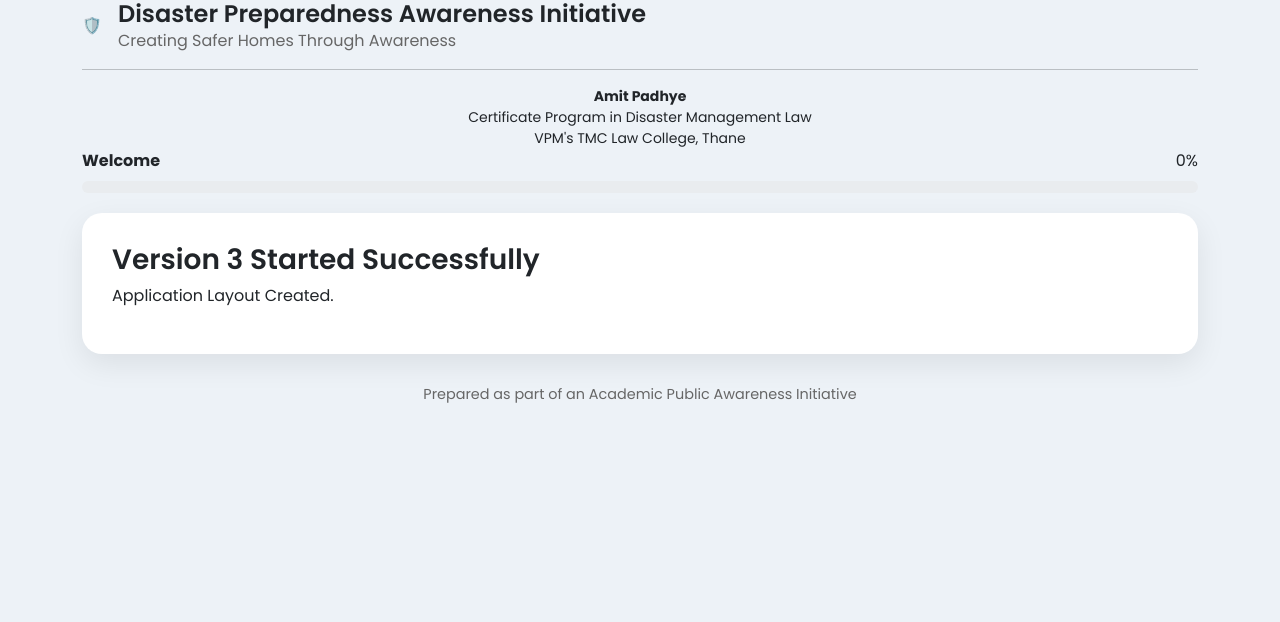
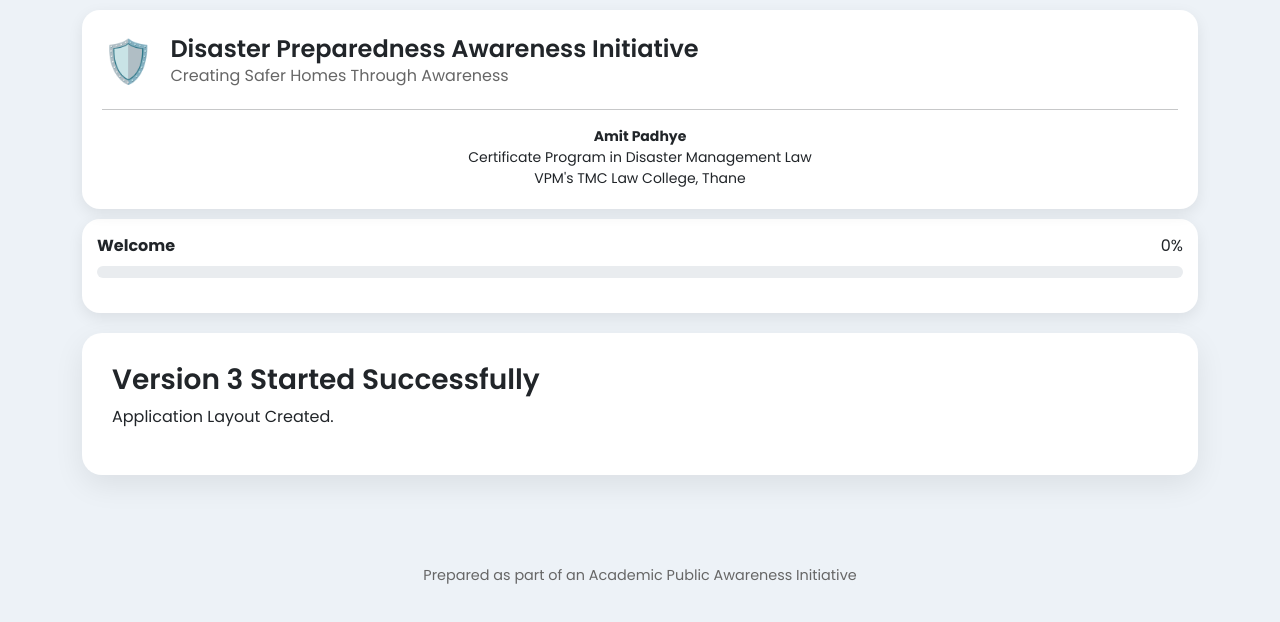
Before and after one commit to amitpadhye1977/disaster-awareness, a plain HTML site: page index.html in a window 1280 px wide. Drawn offline with nearby package versions, Linux system fonts and the light colour scheme.

Commit message:
Update style.css

```diff
--- a/css/style.css
+++ b/css/style.css
@@ -360,3 +360,70 @@ h5{
     }
 
 }
+/* Sticky Header */
+
+.header-wrapper{
+
+position:sticky;
+
+top:0;
+
+z-index:999;
+
+background:#edf2f7;
+
+padding-top:10px;
+
+}
+
+.progress-wrapper{
+
+position:sticky;
+
+top:175px;
+
+z-index:998;
+
+background:#edf2f7;
+
+}
+
+.header-card{
+
+background:white;
+
+padding:20px;
+
+border-radius:18px;
+
+box-shadow:0 5px 15px rgba(0,0,0,.08);
+
+}
+
+.progress-card{
+
+background:white;
+
+padding:15px;
+
+border-radius:18px;
+
+box-shadow:0 5px 15px rgba(0,0,0,.08);
+
+margin-top:10px;
+
+margin-bottom:15px;
+
+}
+
+.logo{
+
+font-size:42px;
+
+}
+
+#content{
+
+padding-bottom:40px;
+
+}
```
